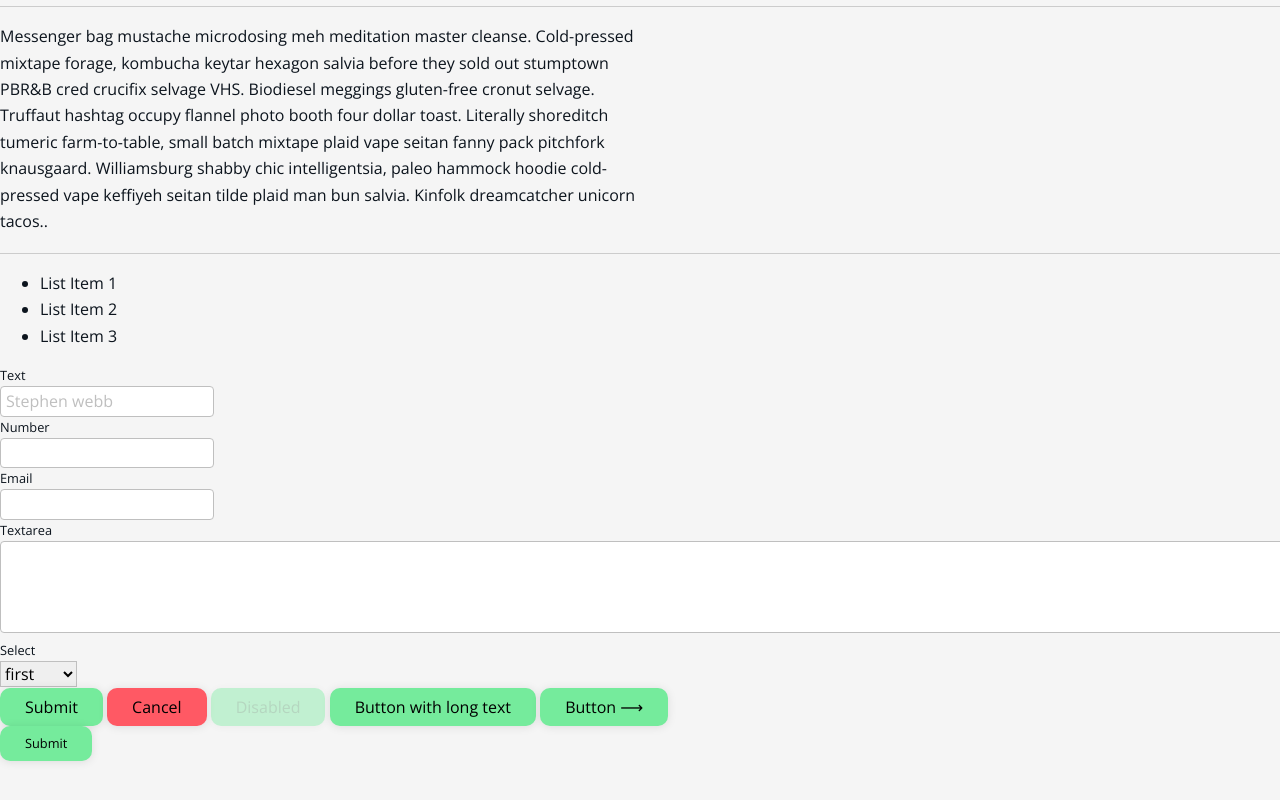
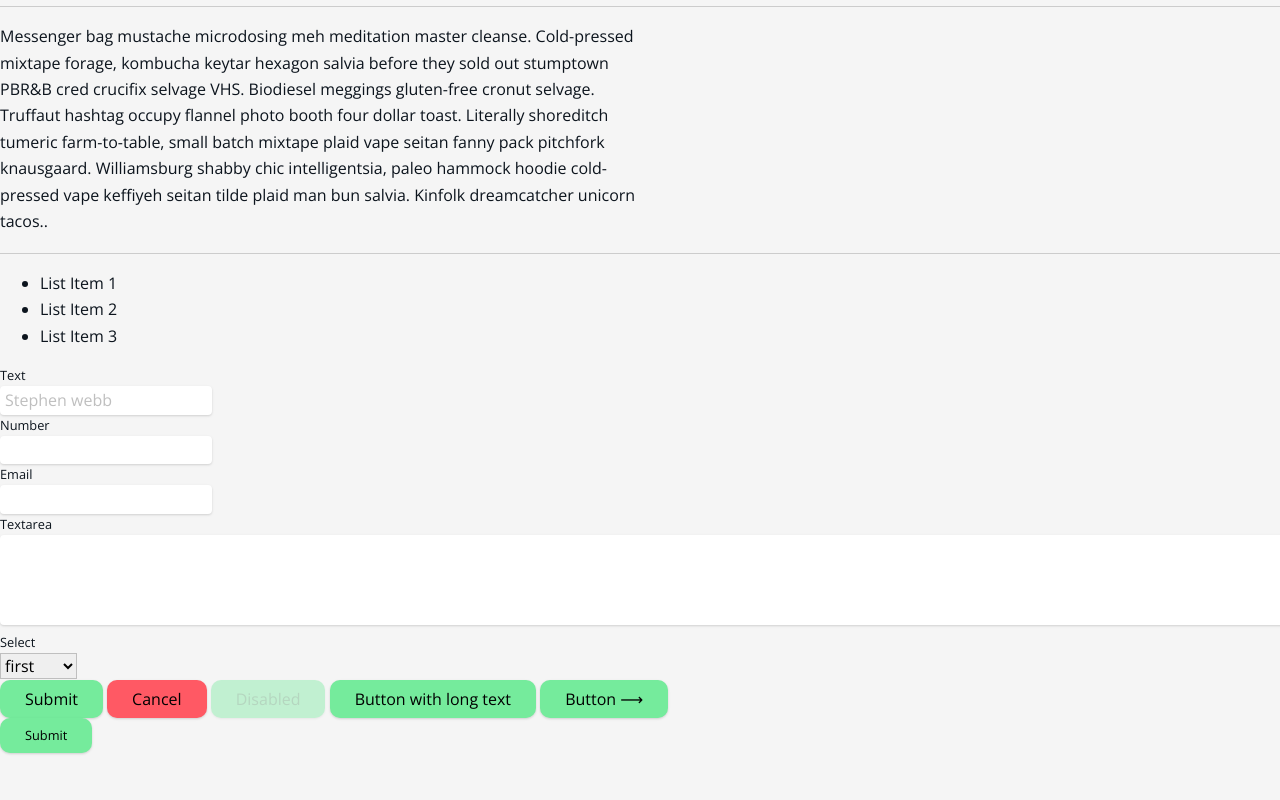
Before and after one commit to stevie2codes/DesignSystem, a website built with Parcel: page index.html in a window 1280 px wide. Shown: the part 936-1736 px from the top of the page. Built offline with nearby package versions, Linux system fonts and the light colour scheme.

Commit message:
setup elevations

```diff
--- a/css/styles.css
+++ b/css/styles.css
@@ -20,7 +20,6 @@
   /* style */
   --line: 1px solid var(--lineColor);
 
-  /* style */
   /* Type */
   --headingFont: "Oswald", sans-serif;
   --bodyFont: "Open Sans", sans-serif;
@@ -30,6 +29,15 @@
   --h4: 1.563em;
   --h5: 1.25em;
   --smallText: 0.8em;
+
+  /* Elevation */
+  --level-1: 0 1px 3px 0 rgba(0, 0, 0, 0.1), 0 1px 2px 0 rgba(0, 0, 0, 0.06);
+  --level-2: 0 4px 6px -1px rgba(0, 0, 0, 0.1),
+    0 2px 4px -1px rgba(0, 0, 0, 0.06);
+  --level-3: 0 10px 15px -3px rgba(0, 0, 0, 0.1),
+    0 4px 6px -2px rgba(0, 0, 0, 0.05);
+  --level-4: 0 20px 25px -5px rgba(0, 0, 0, 0.1),
+    0 10px 10px -5px rgba(0, 0, 0, 0.04);
 }
 
 /* From Typescale */
@@ -109,6 +117,7 @@ blockquote {
   background-color: var(--grey);
   margin: 10px;
   padding: 2em;
+  box-shadow: var(--level-3);
 }
 
 label {
@@ -118,7 +127,8 @@ label {
 
 input,
 textarea {
-  border: var(--line);
+  border: none;
+  box-shadow: var(--level-1);
   border-radius: 4px;
   padding: 5px 5px;
 }
@@ -147,11 +157,12 @@ button {
   border: none;
   border-radius: 10px;
   padding: 10px 25px;
-  box-shadow: 0px 1px 10px rgba(0, 0, 0, 0.1);
+  box-shadow: var(--level-1);
+  transition: 0.3s ease-in-out box-shadow;
 }
 
 button:hover {
-  box-shadow: 0px 1px 10px rgba(0, 0, 0, 0.4);
+  box-shadow: var(--level-2);
 }
 
 button[disabled] {
```
